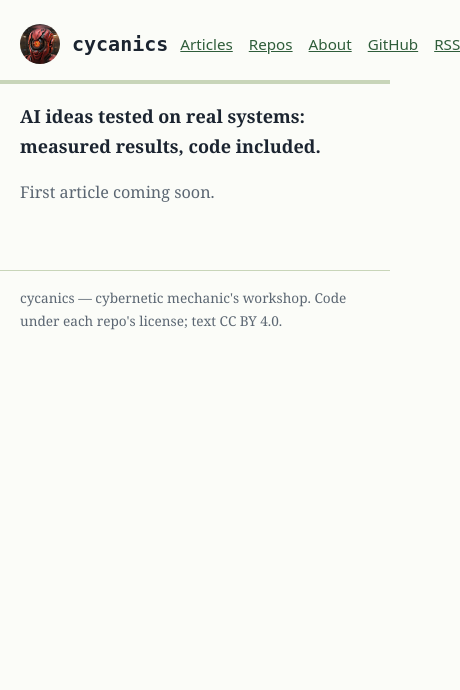
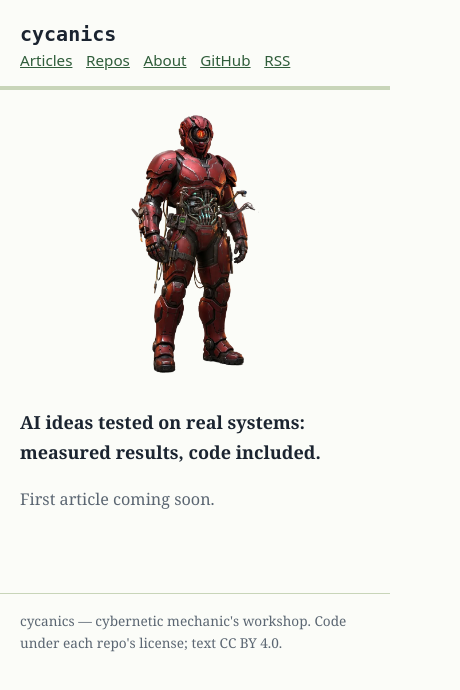
Before and after one commit to cycanics/cycanics.github.io, an Astro site: page / in a window 390 px wide. Shown: the whole page, 460 px wide, since content can reach past the window. Built offline with nearby package versions, Linux system fonts and the light colour scheme; Astro itself is replaced by a stand-in of ours.

Commit message:
Add mirrored full-figure hero (home, About); wrench favicon (Lucide, ISC); drop header image
Co-Authored-By: Claude Opus 5.5 <noreply@anthropic.com>

```diff
--- a/src/layouts/Base.astro
+++ b/src/layouts/Base.astro
@@ -10,7 +10,9 @@ const full = title ? `${title} · cycanics` : 'cycanics';
   <title>{full}</title>
   <meta name="description" content={description} />
   <link rel="canonical" href={new URL(Astro.url.pathname, Astro.site)} />
-  <link rel="icon" href="/favicon.png" />
+  <link rel="icon" href="/favicon.svg" type="image/svg+xml" />
+  <link rel="icon" href="/favicon-32.png" type="image/png" sizes="32x32" />
+  <link rel="apple-touch-icon" href="/apple-touch-icon.png" />
   <link rel="alternate" type="application/rss+xml" title="cycanics" href="/rss.xml" />
   <meta property="og:title" content={full} /><meta property="og:description" content={description} />
   <meta property="og:image" content={new URL('/og.png', Astro.site)} />
@@ -19,7 +21,6 @@ const full = title ? `${title} · cycanics` : 'cycanics';
 </head>
 <body>
   <header>
-    <img src="/avatar-88.png" alt="" />
     <a class="brand" href="/">cycanics</a>
     <nav><a href="/">Articles</a><a href="/repos/">Repos</a><a href="/about/">About</a><a href="https://github.com/cycanics">GitHub</a><a href="/rss.xml">RSS</a></nav>
   </header>
--- a/src/pages/about.astro
+++ b/src/pages/about.astro
@@ -3,6 +3,10 @@ import Base from '../layouts/Base.astro';
 ---
 <Base title="About">
   <h1>About</h1>
+  <picture>
+    <source srcset="/cycanic-full.webp" type="image/webp" />
+    <img class="about-fig" src="/cycanic-full.png" width="453" height="900" alt="" />
+  </picture>
   <p><strong>cycanics</strong> is a cybernetic mechanic's workshop. It takes ideas people are discussing in AI —
   a new paper, a claim, a technique — runs them on real systems, and publishes what happened, with numbers and code.</p>
   <p>The tools built along the way are published too, and keep being developed: see <a href="/repos/">Repos</a>.
--- a/src/pages/index.astro
+++ b/src/pages/index.astro
@@ -4,6 +4,12 @@ import { published } from '../lib';
 const items = await published();
 ---
 <Base>
+  <div class="hero">
+  <picture class="figure">
+    <source srcset="/cycanic-full.webp" type="image/webp" />
+    <img src="/cycanic-full.png" width="453" height="900" alt="cycanics: a red armoured cyborg mechanic with tools" />
+  </picture>
+  <div class="text">
   <p><strong>AI ideas tested on real systems: measured results, code included.</strong></p>
   <ul class="list">
     {items.map((a) => (
@@ -14,4 +20,6 @@ const items = await published();
     ))}
   </ul>
   {items.length === 0 && <p class="muted">First article coming soon.</p>}
+  </div>
+  </div>
 </Base>
--- a/src/styles/site.css
+++ b/src/styles/site.css
@@ -4,7 +4,6 @@
 body { margin:0; background:var(--bg); color:var(--ink); font:18px/1.65 Charter, 'Iowan Old Style', Georgia, serif; }
 header, main, footer { max-width: 44rem; margin: 0 auto; padding: 0 1.25rem; }
 header { display:flex; align-items:center; gap:.75rem; padding-top:1.5rem; padding-bottom:1rem; border-bottom:4px solid var(--lcd); }
-header img { width:40px; height:40px; image-rendering:auto; border-radius:50%; }
 header a.brand { font:700 1.25rem/1 ui-monospace, 'DejaVu Sans Mono', Menlo, monospace; color:var(--ink); text-decoration:none; }
 header nav { margin-left:auto; display:flex; gap:1rem; font:0.95rem ui-sans-serif, system-ui, sans-serif; }
 a { color:var(--link); }
@@ -16,3 +15,15 @@ th, td { border-bottom:1px solid var(--lcd); padding:.35rem .6rem; text-align:le
 .muted { color:var(--muted); font-size:.9em; }
 ul.list { list-style:none; padding:0; } ul.list li { margin:1.25rem 0; }
 footer { margin-top:4rem; padding-top:1rem; padding-bottom:2rem; border-top:1px solid var(--lcd); font-size:.85rem; color:var(--muted); }
+.hero { display:flex; gap:2rem; align-items:flex-start; margin-top:1.5rem; }
+.hero .figure { flex:0 0 auto; }
+.hero .figure img { display:block; height:auto; width:220px; max-width:none; }
+.hero .text { flex:1 1 auto; min-width:0; }
+.about-fig { float:left; width:120px; height:auto; margin:.3rem 1.25rem .5rem 0; }
+@media (max-width: 640px) {
+  header { flex-wrap:wrap; row-gap:.4rem; } header nav { margin-left:0; gap:.85rem; flex-wrap:wrap; }
+  .hero { flex-direction:column; align-items:center; gap:1rem; }
+  .hero .figure img { width:auto; max-height:260px; }
+  .hero .text { width:100%; }
+  .about-fig { width:90px; }
+}
```
Also changed, not shown: public/LICENSES-third-party.txt (added), public/apple-touch-icon.png (added), public/avatar-88.png (deleted), public/cycanic-full.png (added), public/cycanic-full.webp (added), public/favicon-32.png (added), public/favicon.png (deleted), public/favicon.svg (added).
